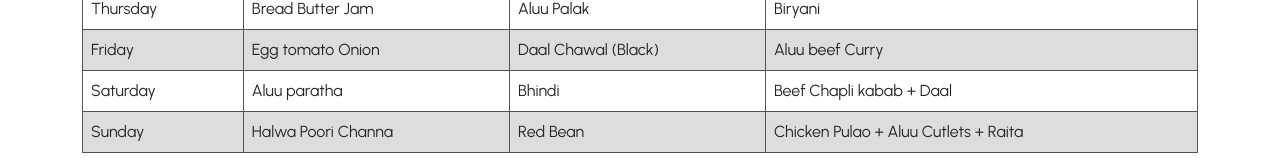
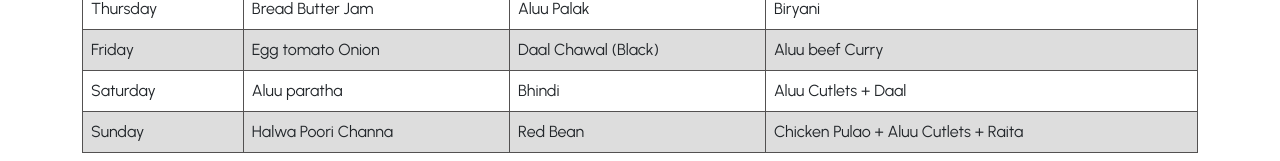
Before and after one commit to fatehmehmood123/Mess-Menu, a React (Create React App) app: page /weekly in a window 1280 px wide. Shown: the part 320-481 px from the top of the page. Built offline with nearby package versions, Linux system fonts and the light colour scheme.

Commit message:
Update Weekly.js Saturday menu

```diff
--- a/src/Pages/Weekly.js
+++ b/src/Pages/Weekly.js
@@ -56,7 +56,7 @@ export default function Weekly() {
       setfriDinner('Aluu beef Curry')
       setsatBreakfast('Aluu paratha')
       setsatLunch('Bhindi')
-      setsatDinner('Beef Chapli kabab + Daal')
+      setsatDinner('Aluu Cutlets + Daal')
       setsunBreakfast('Halwa Poori Channa')
       setsunLunch('Red Bean')
       setsunDinner('Chicken Pulao + Aluu Cutlets + Raita')
@@ -78,7 +78,7 @@ export default function Weekly() {
       setfriDinner('Beef Daleem')
       setsatBreakfast('Aluu Paratha')
       setsatLunch('Bhindi')
-      setsatDinner('Aluu Cutlets + Daal')
+      setsatDinner('Beef Chapli kabab + Daal')
       setsunBreakfast('Halwa Poori Channa')
       setsunLunch('Red Bean')
       setsunDinner('Chicken Pulao + Aluu Cutlets + Raita')
```
